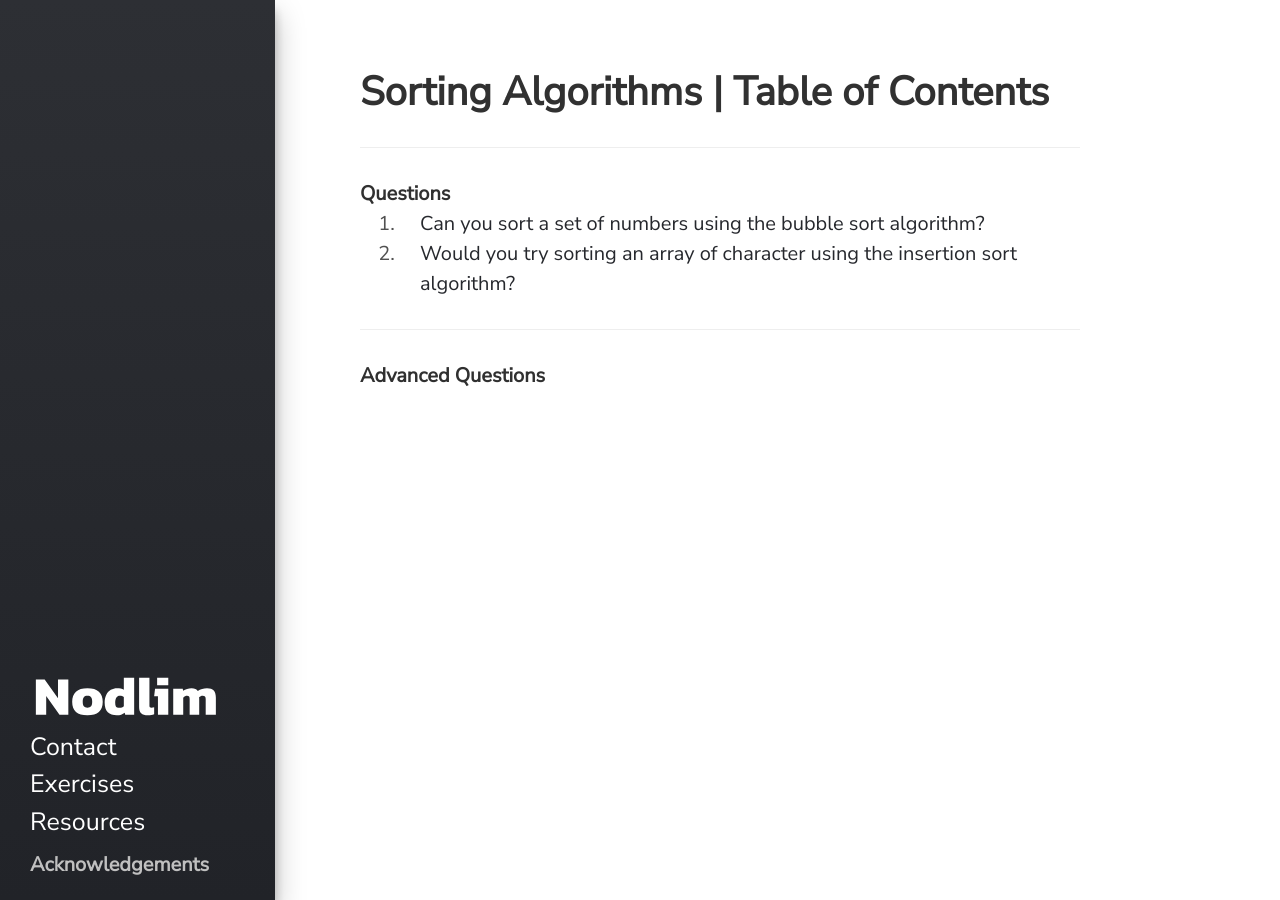
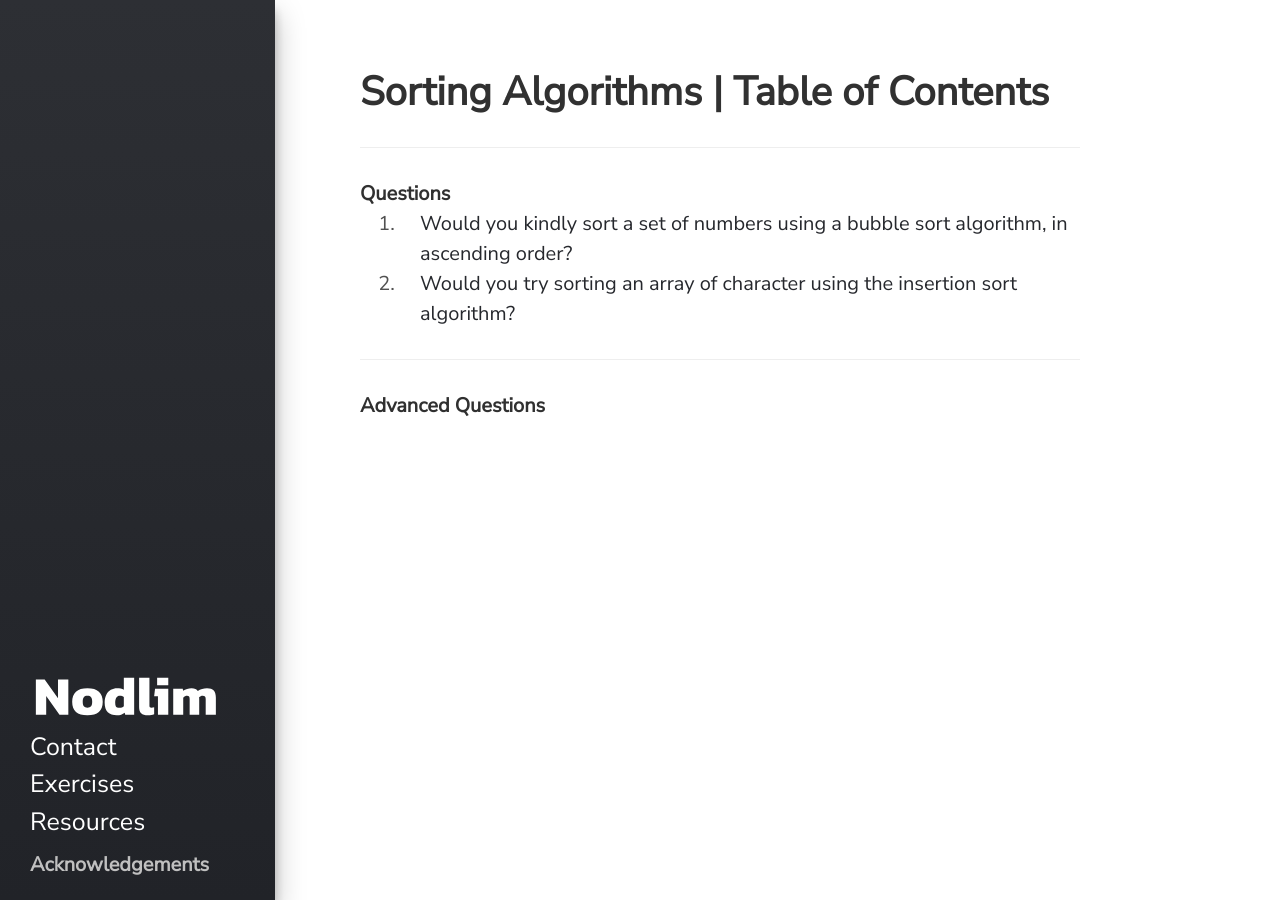
Before and after one commit to kranzuft/nodlim_old, a Jekyll site: the page built from _algo/sorting.md, in a window 1280 px wide. Built offline with Jekyll 4.4.1, drawn with Linux system fonts in a browser that asks for light colours.

Commit message:
Minor fixes

```diff
--- a/_algo/sorting.md
+++ b/_algo/sorting.md
@@ -4,9 +4,9 @@
 section: sorting
 title: Sorting Algorithms
 questions:
-  - desc: Can you sort a set of numbers using the bubble sort algorithm?
+  - desc: Would you kindly sort a set of numbers using a bubble sort algorithm, in ascending order?
     link: bubble
-    lang: C, Golang, Javascript, Python
+    lang: C, Golang, Javascript, and Python
   - desc: Would you try sorting an array of character using the insertion sort algorithm?
     link: insertion
 ---
--- a/_layouts/questions.html
+++ b/_layouts/questions.html
@@ -10,10 +10,10 @@
   <strong> Questions </strong>
   <ol>
     {% for qst in page.questions %}
-      <li class = "tocnav section">
+      <li class = "tocnav section" data-balloon="Solutions are in {{qst.lang}}" >
         <a href="{{ site.github.url }}/{{ page.collection }}/sol/{{ page.section }}/{{qst.link}}">
           {% if qst.lang != NULL %}
-            <span data-balloon="Solutions are in: {{qst.lang}}" data-balloon-pos="up">
+            <span>
               {{ qst.desc }}
             </span>
           {% else %}
```
Also changed, not shown: index.md (+1 -1 lines), css/poole.css (line endings or trailing spaces).
